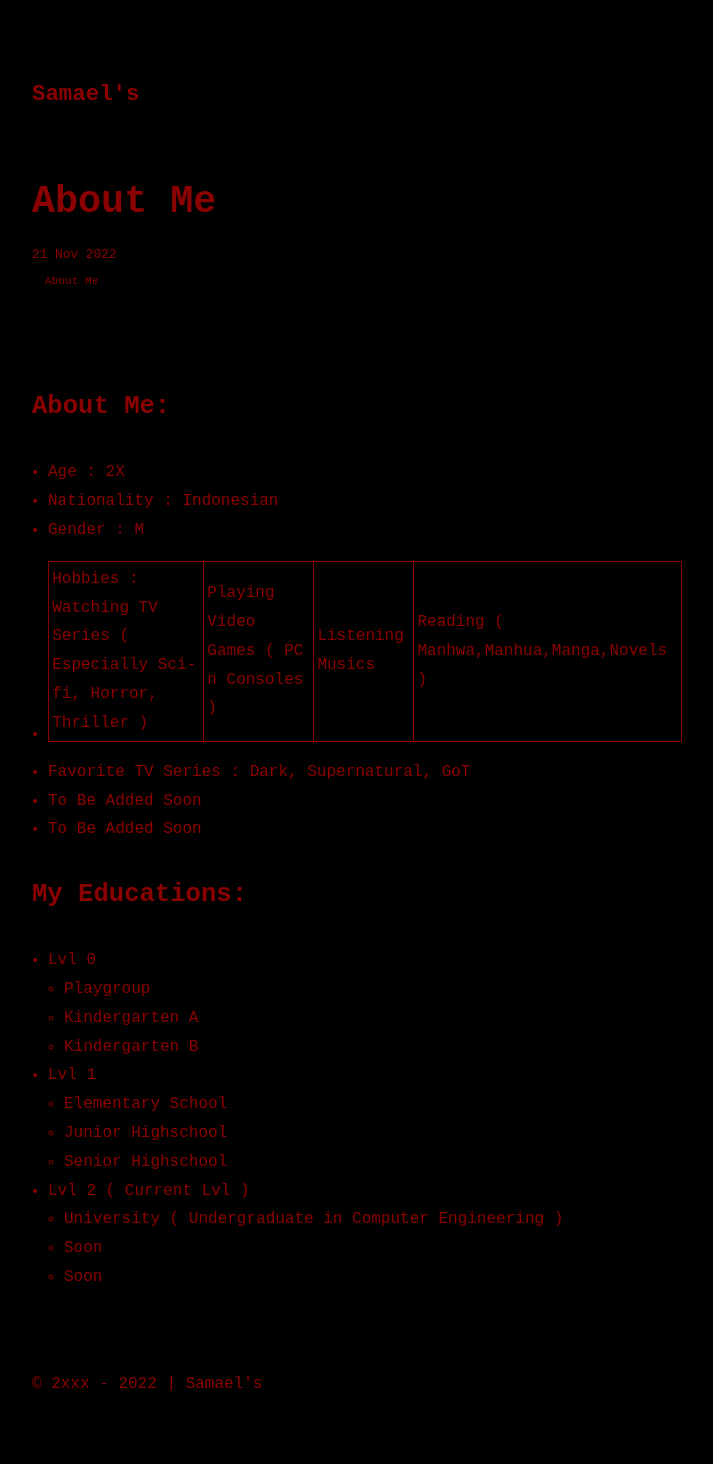
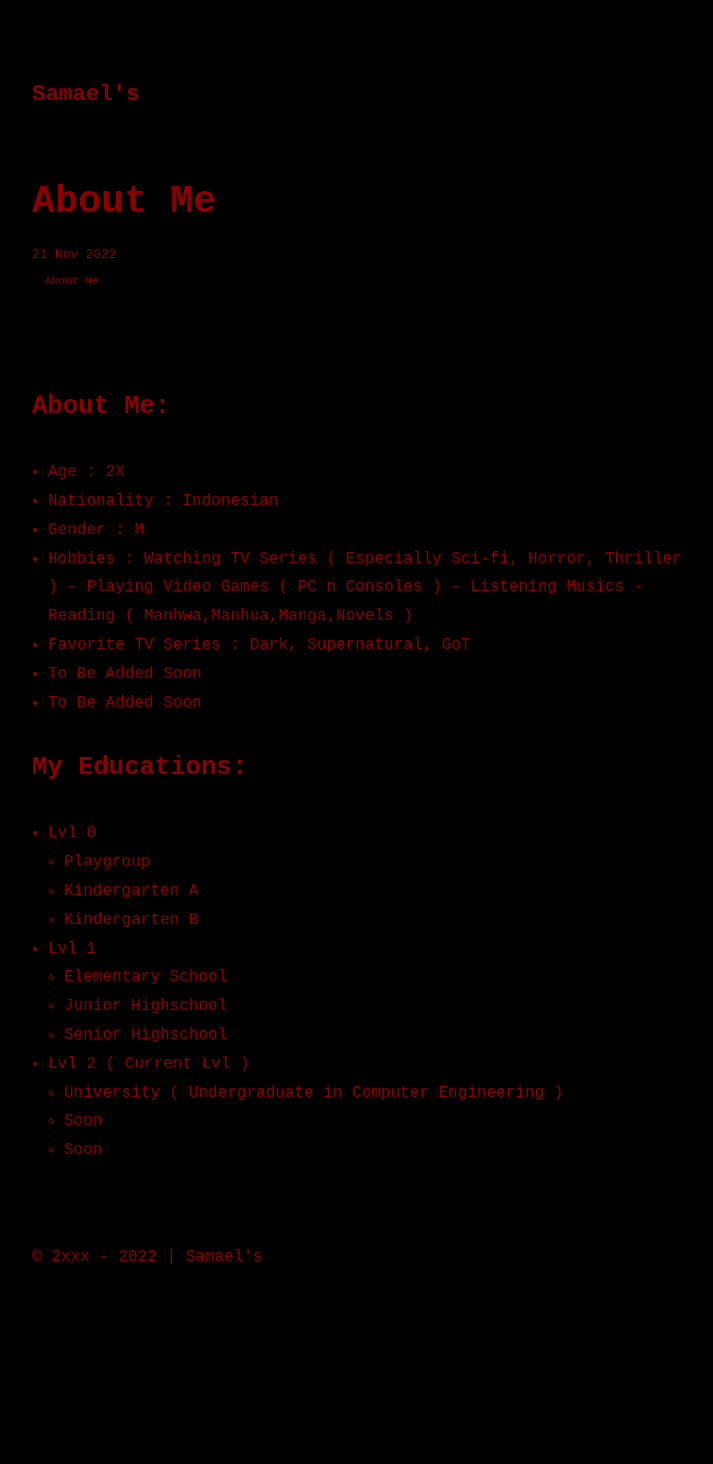
Before and after one commit to Saammaaeel/saammaaeel.github.io, a Jekyll site: the page built from all_collections/_posts/2022-11-21-About-Me-Post.md, in a window 1280 px wide. Shown: the whole page, without its empty margins (283-996 px from the left). Built offline with Jekyll 4.4.1, drawn with Linux system fonts in a browser that asks for light colours; some web fonts are replaced; after the commit the page ends 1337 px from its top, so only the background shows below that.

```diff
--- a/all_collections/_posts/2022-11-21-About-Me-Post.md
+++ b/all_collections/_posts/2022-11-21-About-Me-Post.md
@@ -9,7 +9,7 @@ categories: ["About Me"]
 - Age : 2X
 - Nationality : Indonesian
 - Gender : M
-- Hobbies : Watching TV Series ( Especially Sci-fi, Horror, Thriller ) | Playing Video Games ( PC n Consoles ) | Listening Musics | Reading ( Manhwa,Manhua,Manga,Novels )
+- Hobbies : Watching TV Series ( Especially Sci-fi, Horror, Thriller ) - Playing Video Games ( PC n Consoles ) - Listening Musics - Reading ( Manhwa,Manhua,Manga,Novels )
 - Favorite TV Series : Dark, Supernatural, GoT
 - To Be Added Soon
 - To Be Added Soon
```
